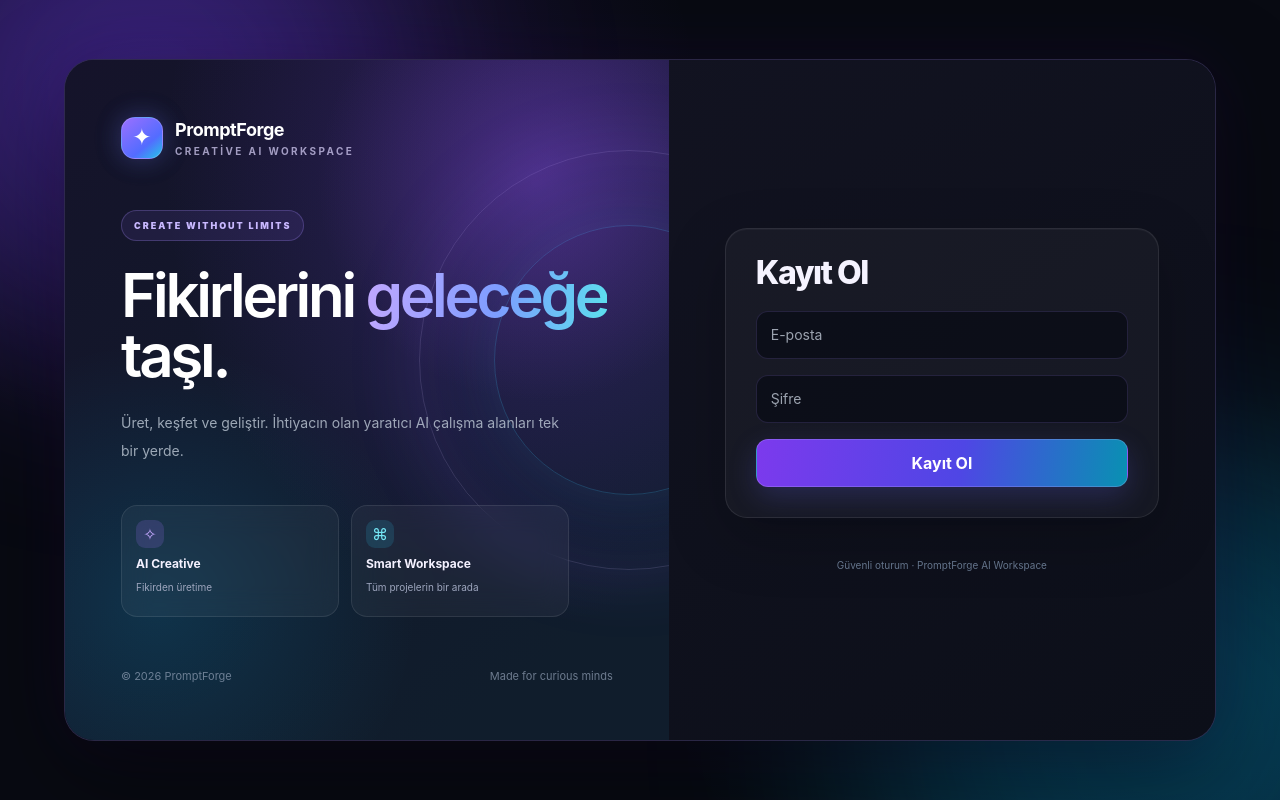
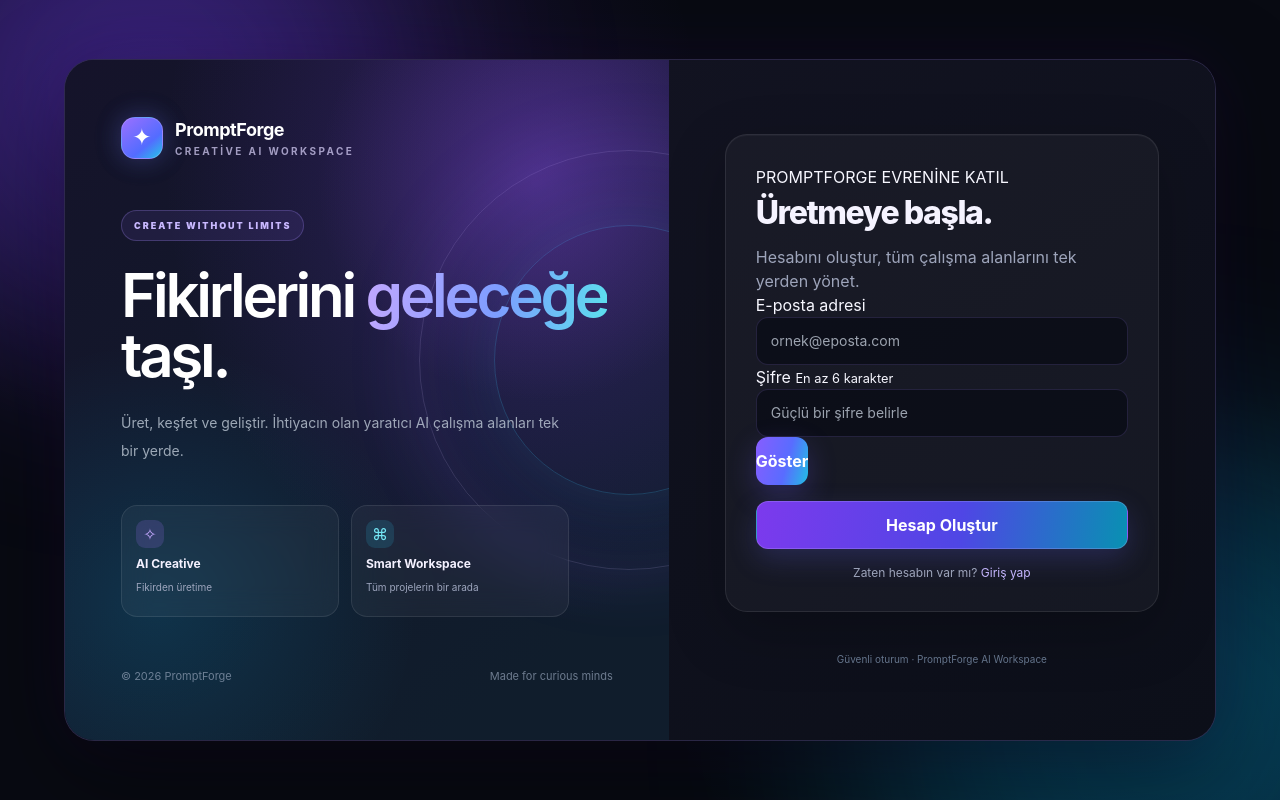
Before and after one commit to syntaxxsl/promptforge-nextjs, a Next.js app in the folder v2/: page /signup in a window 1280 px wide. Built offline with nearby package versions, Linux system fonts and the light colour scheme; no server answers.

Commit message:
feat(v2): polish signup form and password visibility

```diff
--- a/v2/app/(auth)/signup/page.tsx
+++ b/v2/app/(auth)/signup/page.tsx
@@ -8,6 +8,7 @@ export default function SignupPage() {
   const router = useRouter()
   const [email, setEmail] = useState('')
   const [password, setPassword] = useState('')
+  const [showPassword, setShowPassword] = useState(false)
   const [loading, setLoading] = useState(false)
   const [error, setError] = useState<string | null>(null)
   const [message, setMessage] = useState<string | null>(null)
@@ -52,14 +53,30 @@ export default function SignupPage() {
 
   return (
     <form onSubmit={onSubmit} className="pf-card p-6 space-y-4">
-      <h1 className="text-xl font-semibold">Kayıt Ol</h1>
+      <div className="pf-auth-form-heading">
+        <span className="pf-auth-form-kicker">PROMPTFORGE EVRENİNE KATIL</span>
+        <h1>Üretmeye başla.</h1>
+        <p>Hesabını oluştur, tüm çalışma alanlarını tek yerden yönet.</p>
+      </div>
       {error && <p role="alert" className="text-sm text-danger">{error}</p>}
       {message && <p role="status" className="text-sm text-muted">{message}</p>}
-      <input className="pf-input" type="email" placeholder="E-posta" value={email} onChange={(e) => setEmail(e.target.value)} required autoComplete="email" />
-      <input className="pf-input" type="password" placeholder="Şifre" value={password} onChange={(e) => setPassword(e.target.value)} required minLength={6} autoComplete="new-password" />
+      <label className="pf-auth-field">
+        <span>E-posta adresi</span>
+        <input className="pf-input" type="email" placeholder="ornek@eposta.com" value={email} onChange={(e) => setEmail(e.target.value)} required autoComplete="email" />
+      </label>
+      <label className="pf-auth-field">
+        <span>Şifre <small>En az 6 karakter</small></span>
+        <span className="pf-auth-password-wrap">
+          <input className="pf-input" type={showPassword ? 'text' : 'password'} placeholder="Güçlü bir şifre belirle" value={password} onChange={(e) => setPassword(e.target.value)} required minLength={6} autoComplete="new-password" />
+          <button type="button" className="pf-auth-password-toggle" onClick={() => setShowPassword(value => !value)} aria-label={showPassword ? 'Şifreyi gizle' : 'Şifreyi göster'}>{showPassword ? 'Gizle' : 'Göster'}</button>
+        </span>
+      </label>
       <button className="pf-btn pf-btn-primary w-full" disabled={loading}>
-        {loading ? 'Kayıt yapılıyor…' : 'Kayıt Ol'}
+        {loading ? 'Hesap oluşturuluyor…' : 'Hesap Oluştur'}
       </button>
+      <p className="text-xs text-muted text-center">
+        Zaten hesabın var mı? <a href="/login" className="text-primary hover:underline">Giriş yap</a>
+      </p>
     </form>
   )
 }
```
